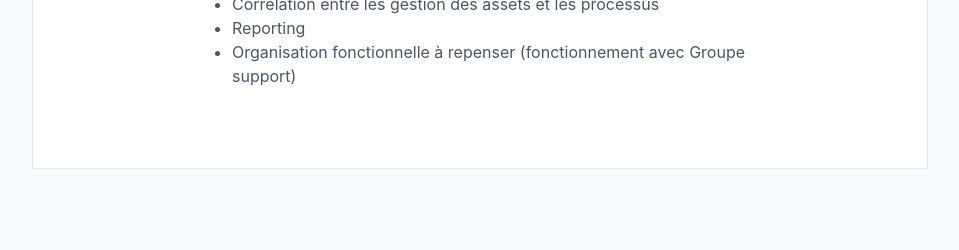
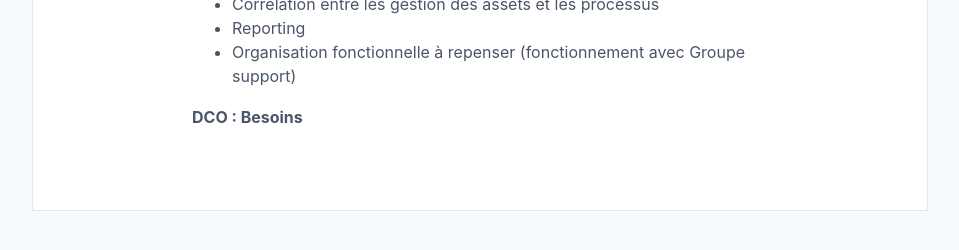
Before and after one commit to greglejeune/blog, a Jekyll site: the page built from _posts/2020-02-11-ITSM.md, in a window 1280 px wide and 900 px high, scrolled down 1543 px. Shown: the part 641-891 px from the top of the window, without its empty margins (160-1119 px from the left). Built offline with Jekyll 4.4.1, drawn with Linux system fonts in a browser that asks for light colours; before the commit the page ends 2401 px from its top, so only the background shows below that.

Commit message:
Update 2020-02-11-ITSM.md

```diff
--- a/_posts/2020-02-11-ITSM.md
+++ b/_posts/2020-02-11-ITSM.md
@@ -104,4 +104,6 @@ différents</li>
     <li>Organisation fonctionnelle à repenser (fonctionnement avec Groupe support)</li>
   </ul>
 
+  <p><b>DCO : Besoins</b></p>
+
 </div>
```
